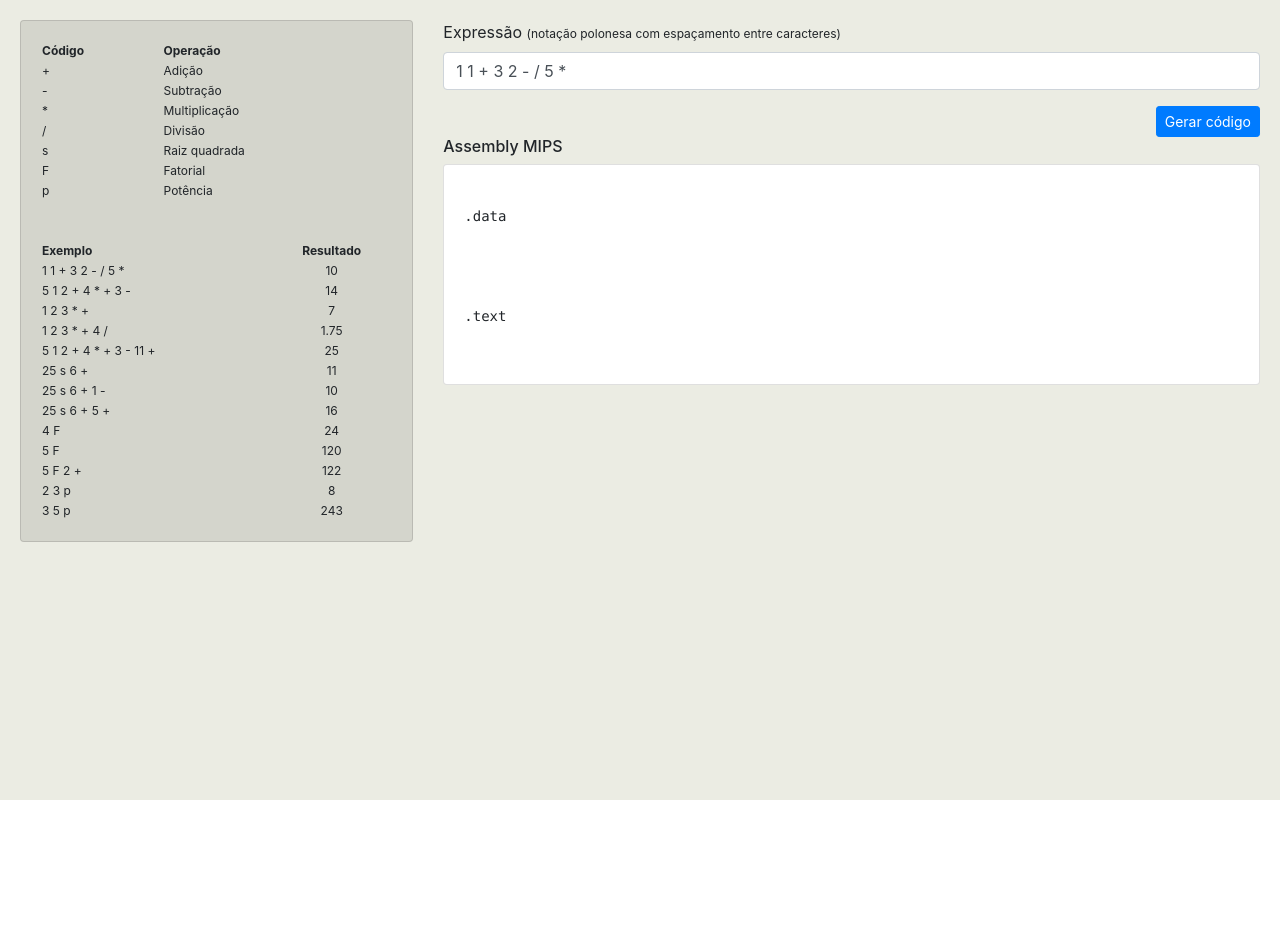
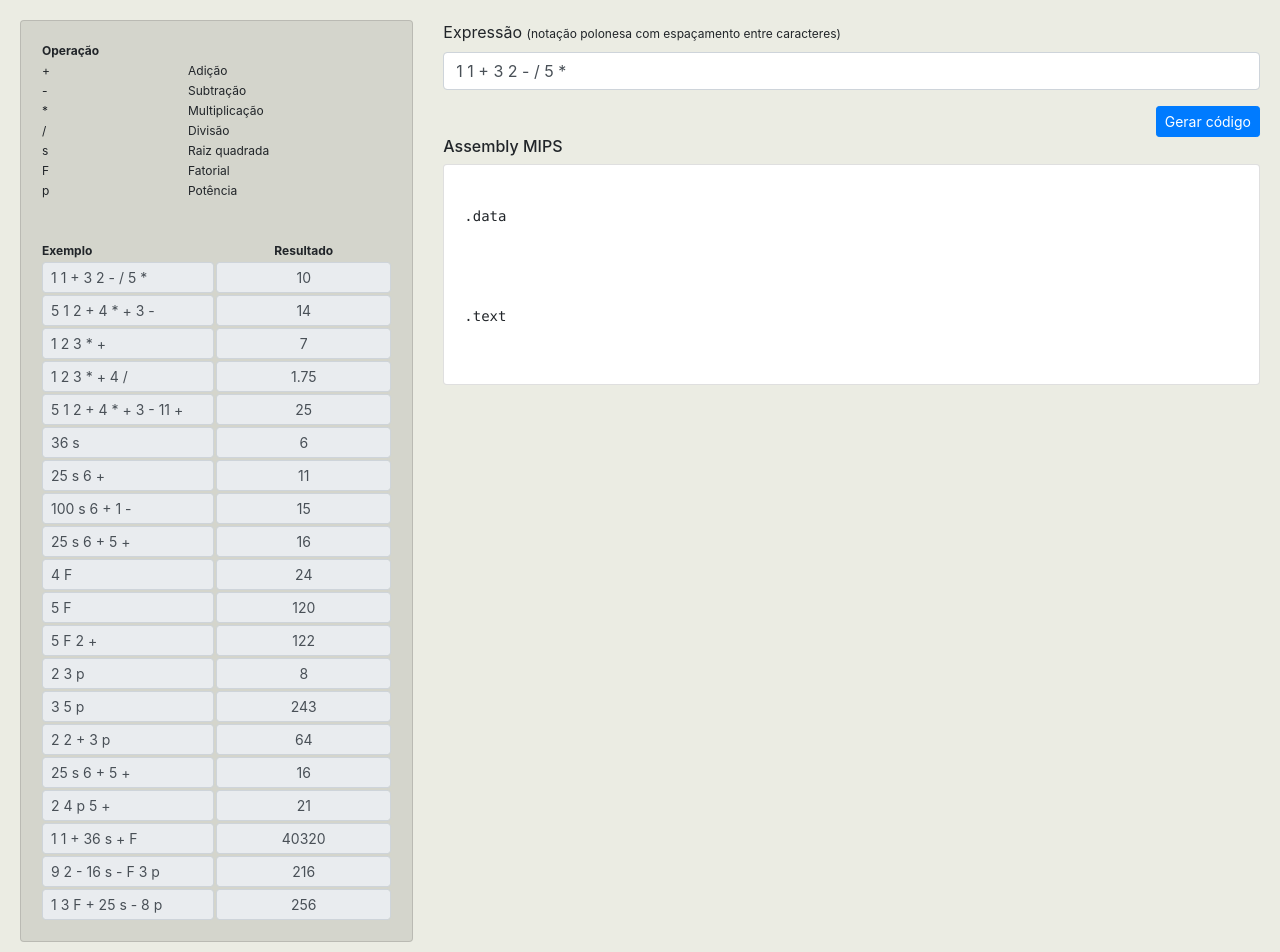
Before and after one commit to gustavoportaluppi/arq1-mips-compiler, an Angular app: page / in a window 1280 px wide. Shown: the top 952 px of the page. Before the commit the page ends 800 px from the top, so only its background shows below. Built offline with nearby package versions, Linux system fonts and the light colour scheme.

Commit message:
refactor(geral): ajustes finais

```diff
--- a/src/app/configs.ts
+++ b/src/app/configs.ts
@@ -47,12 +47,16 @@ export const exps = [
     result: '25'
   },
   {
+    value: '36 s',
+    result: '6'
+  },
+  {
     value: '25 s 6 +',
     result: '11'
   },
   {
-    value: '25 s 6 + 1 -',
-    result: '10'
+    value: '100 s 6 + 1 -',
+    result: '15'
   },
   {
     value: '25 s 6 + 5 +',
@@ -77,5 +81,29 @@ export const exps = [
   {
     value: '3 5 p',
     result: '243'
+  },
+  {
+    value: '2 2 + 3 p',
+    result: '64'
+  },
+  {
+    value: '25 s 6 + 5 +',
+    result: '16'
+  },
+  {
+    value: '2 4 p 5 +',
+    result: '21'
+  },
+  {
+    value: '1 1 + 36 s + F',
+    result: '40320'
+  },
+  {
+    value: '9 2 - 16 s - F 3 p',
+    result: '216'
+  },
+  {
+    value: '1 3 F + 25 s - 8 p',
+    result: '256'
   }
 ];
--- a/src/app/test-two/test-two.component.html
+++ b/src/app/test-two/test-two.component.html
@@ -8,8 +8,8 @@
             <table style="width: 100%;">
               <thead>
               <tr>
-                <th>Código</th>
                 <th>Operação</th>
+                <th></th>
               </tr>
               </thead>
               <tbody>
@@ -54,8 +54,14 @@
               </thead>
               <tbody>
               <tr *ngFor="let e of exps">
-                <td>{{ e?.value }}</td>
-                <td align="center">{{ e?.result }}</td>
+                <td>
+                  <input type="text" class="form-control form-control-sm"
+                         [value]="e?.value" disabled>
+                </td>
+                <td align="center">
+                  <input type="text" class="form-control form-control-sm" style="text-align: center;"
+                         [value]="e?.result" disabled>
+                </td>
               </tr>
               </tbody>
             </table>
--- a/src/app/test-two/test-two.component.ts
+++ b/src/app/test-two/test-two.component.ts
@@ -85,19 +85,19 @@ export class TestTwoComponent implements OnInit {
           this.operands.push(this.process('mul'));
         }
         if (el === 's') {
-          this.text += `\n\n  jal  init_sqrt`;
+          this.exec += `\n\n  jal  init_sqrt`;
 
           const result = this.operands.pop();
           this.operands.push(this.printSqrt(result));
         }
         if (el === 'F') {
-          this.text += '\n\n  jal init_fatorial';
+          this.exec += '\n\n  jal init_fatorial';
 
           const result = this.operands.pop();
           this.operands.push(this.printFatorial(result));
         }
         if (el === 'p') {
-          this.text += '\n\n  jal init_potencia';
+          this.exec += '\n\n  jal init_potencia';
 
           const exponent = this.operands.pop();
           const result = this.operands.pop();
--- a/src/index.html
+++ b/src/index.html
@@ -2,7 +2,7 @@
 <html lang="en">
 <head>
   <meta charset="utf-8">
-  <title>Arq1MipsCompiler</title>
+  <title>ARQ1 - Assembly MIPS</title>
   <base href="/">
 
   <meta name="viewport" content="width=device-width, initial-scale=1">
```
Also changed, not shown: 1 other file (tests, documents, lock files or other folders).
